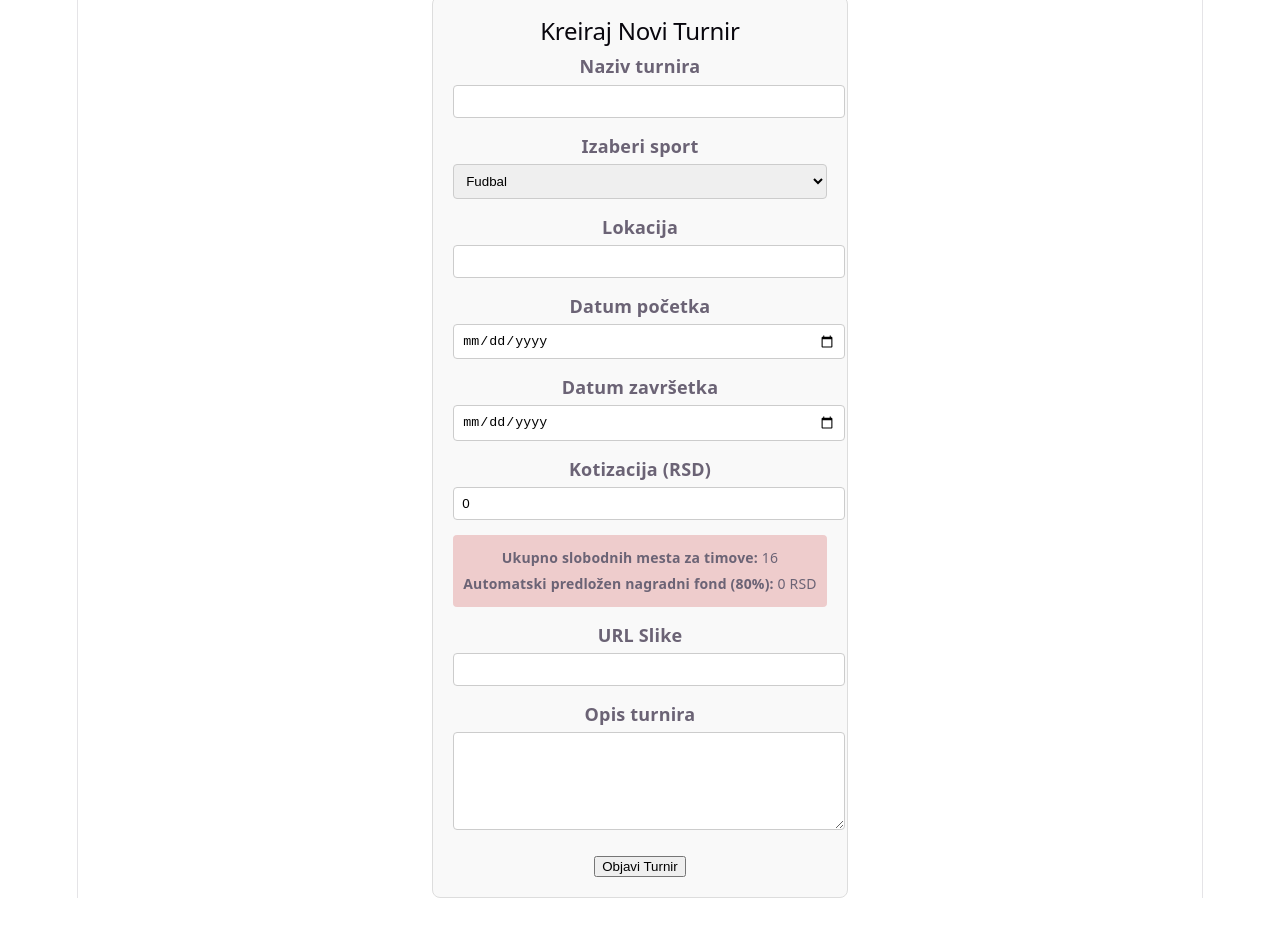
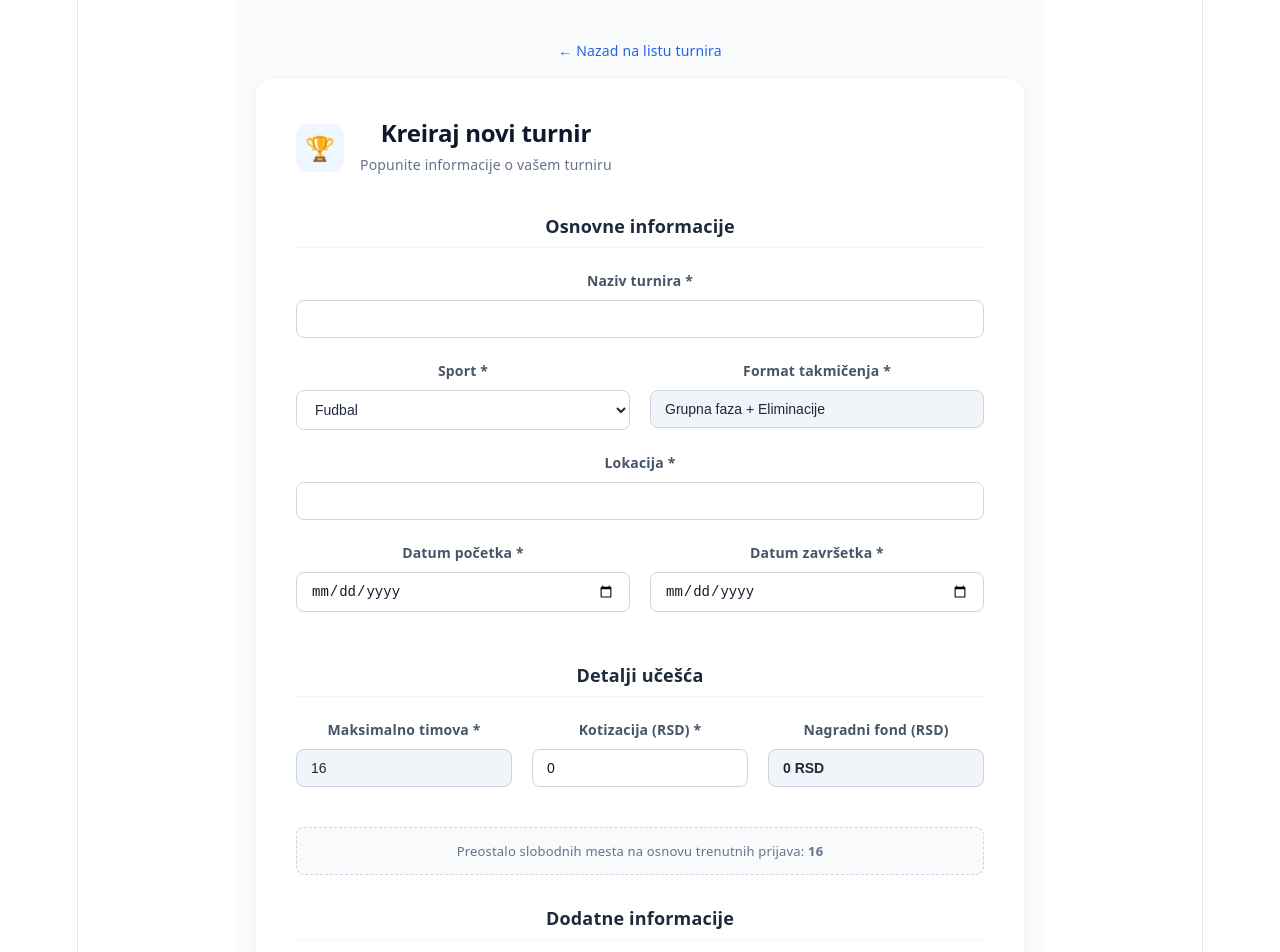
Before and after one commit to elab-development/klijentske-veb-tehnologije-2024-2024-0314-sportski-dogadjaji-turniri, a React (Vite) app: page /kreiraj-turnir in a window 1280 px wide. Shown: the part 80-1032 px from the top of the page. Before the commit the page ends 978 px from the top, so only its background shows below. Built offline with nearby package versions, Linux system fonts and the light colour scheme.

Commit message:
CSS za kreiraj turnir

```diff
--- a/src/komponente/dugme.tsx
+++ b/src/komponente/dugme.tsx
@@ -5,6 +5,7 @@ interface DugmeProps {
     akcija?: () => void;
     tip?: 'button' | 'submit';
     vrsta?: 'primarno' | 'secondary';
+    stil?: React.CSSProperties; // Dodajemo ovaj prop
 }
 
 export const Dugme: React.FC<DugmeProps> = ({
@@ -12,9 +13,11 @@ export const Dugme: React.FC<DugmeProps> = ({
     akcija,
     tip = 'button',
     vrsta = 'primarno',
+    stil
 }) => {
     return (
-        <button type={tip} onClick={akcija} className={`dugme dugme-${vrsta}`}>
+        <button type={tip} onClick={akcija} className={`dugme dugme-${vrsta}`} style={{ ...stil }}
+        >
             {labela}
         </button>
     );
--- a/src/komponente/poljeZaUnos.tsx
+++ b/src/komponente/poljeZaUnos.tsx
@@ -18,17 +18,33 @@ export const PoljeZaUnos: React.FC<PoljeZaUnosProps> = ({
     obavezno = false
 }) => {
     return (
-        <div style={{marginBottom: '15px'}}>
-            <label style={{ display: 'block', marginBottom: '5px', fontWeight: 'bold' }}>
+        <div style={{ marginBottom: '20px' }}>
+            <label style={{
+                display: 'block',
+                marginBottom: '6px',
+                fontWeight: '600',
+                fontSize: '14px',
+                color: '#475569'
+            }}>
                 {labela}
             </label>
             <input
-            type={tip}
-            value={vrednost}
-            onChange={promena}
-            placeholder={pocetniTekst}
-            required={obavezno}
-            style={{width: '100%', padding: '8px', borderRadius: '4px', border: '1px solid #ccc'}}
+                type={tip}
+                value={vrednost}
+                onChange={promena}
+                placeholder={pocetniTekst}
+                required={obavezno}
+                style={{
+                    width: '100%',
+                    padding: '10px 14px',
+                    borderRadius: '8px',
+                    border: '1px solid #cbd5e1',
+                    fontSize: '14px',
+                    backgroundColor: '#ffffff', // Forsira čistu belu pozadinu
+                    color: '#0f172a',           // Tamna boja teksta za maksimalan kontrast
+                    outline: 'none',
+                    boxSizing: 'border-box'
+                }}
             />
         </div>
     );
--- a/src/strane/kreirajTurnir.tsx
+++ b/src/strane/kreirajTurnir.tsx
@@ -105,47 +105,164 @@ export const KreirajTurnir: React.FC = () => {
     });
   };
 
+
+  //css
+
+  const stilSekcije: React.CSSProperties = {
+    fontSize: '18px',
+    fontWeight: '700',
+    color: '#1e293b',
+    borderBottom: '1px solid #f1f5f9',
+    paddingBottom: '8px',
+    marginTop: '30px',
+    marginBottom: '20px'
+
+  };
+  const stilLabele: React.CSSProperties = {
+    display: 'block',
+    marginBottom: '6px',
+    fontWeight: '600',
+    fontSize: '14px',
+    color: '#475569'
+  };
+
+  const stilInputa: React.CSSProperties = {
+    width: '100%',
+    padding: '10px 14px',
+    border: '1px solid #cbd5e1',
+    borderRadius: '8px',
+    fontSize: '14px',
+    backgroundColor: '#fff',
+    outline: 'none',
+    color: '#1e293b',
+    boxSizing: 'border-box'
+  };
+
+
+
   return (
-    <div style={{ maxWidth: '600px', margin: '0 auto', padding: '20px', border: '1px solid #ddd', borderRadius: '8px', backgroundColor: '#f9f9f9' }}>
-      <h2>Kreiraj Novi Turnir</h2>
+    <div style={{ backgroundColor: '#f8fafc', padding: '40px 20px', minHeight: '100vh', fontFamily: 'system-ui, sans-serif' }}>
 
-      {porukaUspeha && <div style={{ padding: '10px', backgroundColor: '#d4edda', color: '#155724', borderRadius: '4px', marginBottom: '15px' }}>{porukaUspeha}</div>}
+      {/* Link Nazad */}
+      <div style={{ maxWidth: '800px', margin: '0 auto 15px auto' }}>
+        <a href="/turniri" style={{ color: '#2563eb', textDecoration: 'none', fontSize: '14px', fontWeight: '500', display: 'inline-flex', alignItems: 'center', gap: '5px' }}>
+          ← Nazad na listu turnira
+        </a>
+      </div>
 
-      <form onSubmit={handleSubmit}>
-        <PoljeZaUnos labela="Naziv turnira" tip="text" vrednost={forma.naziv} promena={(e) => handleInputChange('naziv', e.target.value)} obavezno />
+      {/* Glavna kartica forme */}
+      <div style={{ maxWidth: '800px', margin: '0 auto', padding: '40px', borderRadius: '16px', backgroundColor: '#ffffff', boxShadow: '0 4px 12px rgba(0,0,0,0.05)' }}>
 
-        <div style={{ marginBottom: '15px' }}>
-          <label style={{ display: 'block', marginBottom: '5px', fontWeight: 'bold' }}>Izaberi sport</label>
-          <select value={forma.sport} onChange={(e) => handleInputChange('sport', e.target.value)} style={{ width: '100%', padding: '8px', borderRadius: '4px', border: '1px solid #ccc' }}>
-            <option value="Fudbal">Fudbal</option>
-            <option value="Košarka">Košarka</option>
-            <option value="Tenis">Tenis</option>
-          </select>
+        {/* Naslovna sekcija sa ikonom */}
+        <div style={{ display: 'flex', alignItems: 'center', gap: '16px', marginBottom: '35px' }}>
+          <div style={{ width: '48px', height: '48px', backgroundColor: '#eff6ff', borderRadius: '12px', display: 'flex', alignItems: 'center', justifyContent: 'center', color: '#2563eb', fontSize: '24px' }}>
+            🏆
+          </div>
+          <div>
+            <h2 style={{ margin: 0, fontSize: '24px', fontWeight: '700', color: '#0f172a' }}>Kreiraj novi turnir</h2>
+            <p style={{ margin: '4px 0 0 0', fontSize: '14px', color: '#64748b' }}>Popunite informacije o vašem turniru</p>
+          </div>
         </div>
 
-        <PoljeZaUnos labela="Lokacija" tip="text" vrednost={forma.lokacija} promena={(e) => handleInputChange('lokacija', e.target.value)} obavezno />
+        {porukaUspeha && <div style={{ padding: '12px', backgroundColor: '#dcfce7', color: '#15803d', borderRadius: '8px', marginBottom: '20px', fontSize: '14px', fontWeight: '500' }}>{porukaUspeha}</div>}
 
-        <PoljeZaUnos labela="Datum početka" tip="date" vrednost={forma.datumPocetka} promena={(e) => handleInputChange('datumPocetka', e.target.value)} obavezno />
-        <PoljeZaUnos labela="Datum završetka" tip="date" vrednost={forma.datumZavrsetka} promena={(e) => handleInputChange('datumZavrsetka', e.target.value)} obavezno />
+        <form onSubmit={handleSubmit}>
 
-        {greskaDatuma && <p style={{ color: 'red', fontSize: '14px', marginTop: '-10px', marginBottom: '15px' }}>{greskaDatuma}</p>}
+          {/* SEKCIJA 1: Osnovne informacije */}
+          <div style={stilSekcije}>Osnovne informacije</div>
 
-        <PoljeZaUnos labela="Kotizacija (RSD)" tip="number" vrednost={forma.kotizacija} promena={(e) => handleInputChange('kotizacija', Number(e.target.value))} obavezno />
+          <div style={{ marginBottom: '20px' }}>
+            <PoljeZaUnos labela="Naziv turnira *" tip="text" vrednost={forma.naziv} promena={(e) => handleInputChange('naziv', e.target.value)} obavezno />
+          </div>
 
-        <div style={{ padding: '10px', backgroundColor: '#ecc', borderRadius: '4px', marginBottom: '15px', fontSize: '14px' }}>
-          <strong>Ukupno slobodnih mesta za timove:</strong> {menadzer.slobodnaMesta()} <br />
-          <strong>Automatski predložen nagradni fond (80%):</strong> {forma.nagradniFond.toLocaleString('sr-RS')} RSD
-        </div>
+          <div style={{ display: 'flex', gap: '20px', marginBottom: '20px' }}>
+            <div style={{ flex: 1 }}>
+              <label style={stilLabele}>Sport *</label>
+              <select value={forma.sport} onChange={(e) => handleInputChange('sport', e.target.value)} style={stilInputa}>
+                <option value="Fudbal">Fudbal</option>
+                <option value="Košarka">Košarka</option>
+                <option value="Tenis">Tenis</option>
+              </select>
+            </div>
+            <div style={{ flex: 1 }}>
+              <label style={stilLabele}>Format takmičenja *</label>
+              <input type="text" value={forma.format} readOnly style={{ ...stilInputa, backgroundColor: '#f1f5f9', cursor: 'not-allowed' }} />
+            </div>
+          </div>
 
-        <PoljeZaUnos labela="URL Slike" tip="text" vrednost={forma.urlSlike} promena={(e) => handleInputChange('urlSlike', e.target.value)} />
+          <div style={{ marginBottom: '20px' }}>
+            <PoljeZaUnos labela="Lokacija *" tip="text" vrednost={forma.lokacija} promena={(e) => handleInputChange('lokacija', e.target.value)} obavezno />
+          </div>
 
-        <div style={{ marginBottom: '15px' }}>
-          <label style={{ display: 'block', marginBottom: '5px', fontWeight: 'bold' }}>Opis turnira</label>
-          <textarea value={forma.opis} onChange={(e) => handleInputChange('opis', e.target.value)} style={{ width: '100%', padding: '8px', borderRadius: '4px', border: '1px solid #ccc', height: '80px' }} />
-        </div>
+          <div style={{ display: 'flex', gap: '20px', marginBottom: '20px' }}>
+            <div style={{ flex: 1 }}>
+              <PoljeZaUnos labela="Datum početka *" tip="date" vrednost={forma.datumPocetka} promena={(e) => handleInputChange('datumPocetka', e.target.value)} obavezno />
+            </div>
+            <div style={{ flex: 1 }}>
+              <PoljeZaUnos labela="Datum završetka *" tip="date" vrednost={forma.datumZavrsetka} promena={(e) => handleInputChange('datumZavrsetka', e.target.value)} obavezno />
+            </div>
+          </div>
 
-        <Dugme labela="Objavi Turnir" tip="submit" vrsta="primarno" />
-      </form>
+          {greskaDatuma && <p style={{ color: '#ef4444', fontSize: '13px', marginTop: '-10px', marginBottom: '20px', fontWeight: '500' }}>{greskaDatuma}</p>}
+
+
+          {/* SEKCIJA 2: Detalji učešća */}
+          <div style={stilSekcije}>Detalji učešća</div>
+
+          <div style={{ display: 'flex', gap: '20px', marginBottom: '20px' }}>
+            <div style={{ flex: 1 }}>
+              <label style={stilLabele}>Maksimalno timova *</label>
+              <input type="number" value={forma.maxTimova} readOnly style={{ ...stilInputa, backgroundColor: '#f1f5f9' }} />
+            </div>
+            <div style={{ flex: 1 }}>
+              <PoljeZaUnos labela="Kotizacija (RSD) *" tip="number" vrednost={forma.kotizacija} promena={(e) => handleInputChange('kotizacija', Number(e.target.value))} obavezno />
+            </div>
+            <div style={{ flex: 1 }}>
+              <label style={stilLabele}>Nagradni fond (RSD)</label>
+              <input type="text" value={`${forma.nagradniFond.toLocaleString('sr-RS')} RSD`} readOnly style={{ ...stilInputa, backgroundColor: '#f1f5f9', fontWeight: '600' }} />
+            </div>
+          </div>
+
+          <div style={{ padding: '10px 14px', backgroundColor: '#f8fafc', border: '1px dashed #cbd5e1', borderRadius: '8px', marginBottom: '20px', fontSize: '13px', color: '#64748b' }}>
+            Preostalo slobodnih mesta na osnovu trenutnih prijava: <strong>{menadzer.slobodnaMesta()}</strong>
+          </div>
+
+
+          {/* SEKCIJA 3: Dodatne informacije */}
+          <div style={stilSekcije}>Dodatne informacije</div>
+
+          <div style={{ marginBottom: '20px' }}>
+            <label style={stilLabele}>Opis turnira *</label>
+            <textarea placeholder="Opišite turnir, ciljnu grupu, nivo takmičenja i pravila..." value={forma.opis} onChange={(e) => handleInputChange('opis', e.target.value)} style={{ ...stilInputa, height: '140px', resize: 'vertical' }} required />
+          </div>
+
+          <div style={{ marginBottom: '20px' }}>
+            <PoljeZaUnos labela="URL Slike" tip="text" vrednost={forma.urlSlike} promena={(e) => handleInputChange('urlSlike', e.target.value)} />
+          </div>
+
+          {/* Akciona dugmad - Centrirana na dnu, jedno pored drugog, rastegnuta na 50/50 prostora */}
+          <div style={{ display: 'flex', gap: '15px', justifyContent: 'center', marginTop: '40px', width: '100%' }}>
+            <div style={{ flex: 1 }}>
+              <Dugme
+                labela="Otkaži"
+                tip="button"
+                vrsta="secondary"
+                akcija={() => window.history.back()}
+                stil={{ width: '100%', padding: '12px 20px', fontSize: '15px', fontWeight: '600' }}
+              />
+            </div>
+            <div style={{ flex: 1 }}>
+              <Dugme
+                labela="🏆 Objavi turnir"
+                tip="submit"
+                vrsta="primarno"
+                stil={{ width: '100%', padding: '12px 20px', fontSize: '15px', fontWeight: '700' }}
+              />
+            </div>
+          </div>
+
+        </form>
+      </div>
     </div>
   );
 };
```
Also changed, not shown: package.json (+5 -5 lines), 1 other file (tests, documents, lock files or other folders).
